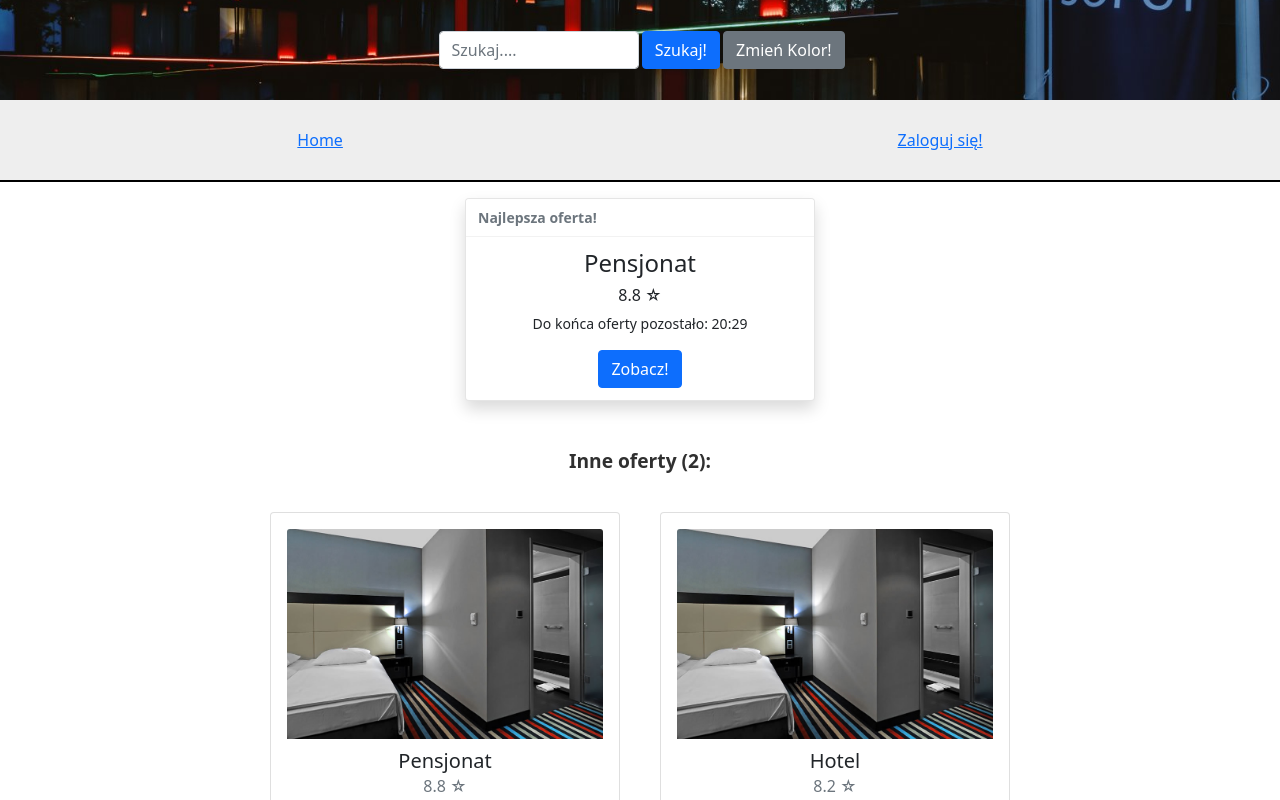
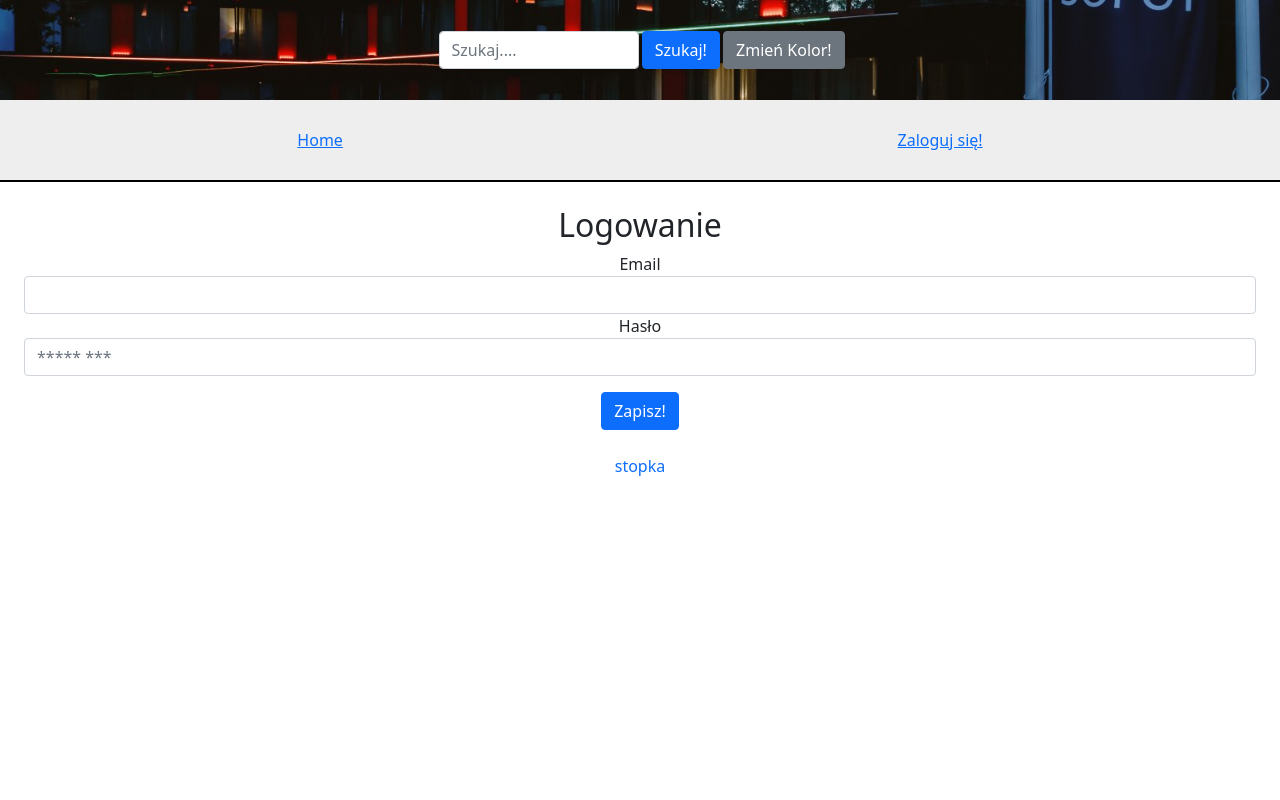
Before and after one commit to bjaworski2002/noclegi, a React (Create React App) app: page /zaloguj in a window 1280 px wide. Shown: the top 800 px of the page. Built offline with nearby package versions, Linux system fonts and the light colour scheme.

Commit message:
Authentication Basics, Error Handlers

```diff
--- a/src/App.js
+++ b/src/App.js
@@ -1,5 +1,5 @@
 import './App.css';
-import React, {useReducer} from 'react'
+import React, {lazy, Suspense, useReducer} from 'react'
 import {Button} from 'reactstrap';
 import {BrowserRouter as Router, Route, Switch} from 'react-router-dom';
 import Header from "./components/header/Header.js"
@@ -12,7 +12,12 @@ import {initialState, reducer} from "./components/hooks/appreducer/AppReducer";
 import Home from "./pages/Home/Home";
 import HotelPage from "./pages/HotelPage/HotelPage";
 import Search from "./pages/Search/Search";
-import Profile from "./pages/Profile/Profile";
+import NotFound from "./pages/404/404";
+import Login from "./pages/Auth/Login/Login";
+import AuthenticatedRoute from "./components/AuthenticatedRoute/AuthenticatedRoute";
+import ErrorBoundary from "./components/HOC/ErrorBoundary";
+
+const Profile = lazy(() => import("./pages/Profile/Profile"))
 
 function App() {
 
@@ -27,15 +32,20 @@ function App() {
     const menu = <Menu/>
     const content = (
         <div>
+            <Suspense fallback={<p>Loading</p>}>
                 <Switch>
+                    <AuthenticatedRoute path={"/profile"} isAuthenticated={state.isAuthenticated} component={Profile}/>
                     <Route path={"/hotels/:id"} component={HotelPage}/>
-                <Route path={"/wyszukaj/:term"} component={Search}/>
-                <Route path={"/profile"} component={Profile}/>
-                <Route path={"/"} component={Home}/>
+                    <Route path={"/wyszukaj/:term?"} component={Search}/>
+                    <Route path={"/zaloguj"} component={Login}/>
+                    <Route path={"/"} exact component={Home}/>
+                    <Route component={NotFound}/>
                 </Switch>
+            </Suspense>
         </div>
     )
-    const footer = <Footer/>
+    const footer =
+        <Footer/>
 
 
     return (
@@ -53,12 +63,14 @@ function App() {
                         state: state,
                         dispatch: dispatch
                     }}>
+                        <ErrorBoundary>
                             <Layout
                                 header={header}
                                 menu={menu}
                                 content={content}
                                 footer={footer}
                             />
+                        </ErrorBoundary>
                     </ReducerContext.Provider>
                 </ThemeContext.Provider>
             </AuthContext.Provider>
--- /dev/null
+++ b/src/components/AuthenticatedRoute/AuthenticatedRoute.js
@@ -0,0 +1,8 @@
+import {Redirect, Route} from "react-router-dom";
+import {ReducerContext} from "../context/Context";
+import {useContext} from 'react'
+
+export default function AuthenticatedRoute(props) {
+    const context = useContext(ReducerContext)
+    return context.state.isAuthenticated ? <Route {...props} /> : <Redirect to={"/zaloguj"}/>
+}
--- /dev/null
+++ b/src/components/HOC/ErrorBoundary.js
@@ -0,0 +1,26 @@
+import React, {Component} from 'react'
+
+export default class ErrorBoundary extends Component {
+    state = {
+        hasError: false
+    }
+
+    static getDerivedStateFromError(error) {
+        return {hasError: true}
+    }
+
+    componentDidCatch(error, errorInfo) {
+        //save error log
+    }
+
+    render() {
+        if (this.state.hasError) {
+            return (
+                <div className={"alert alert-danger"}>
+                    Wystąpił jakiś problem
+                </div>
+            )
+        }
+        return this.props.children
+    }
+}
--- a/src/components/besthotel/BestHotel.js
+++ b/src/components/besthotel/BestHotel.js
@@ -1,7 +1,8 @@
 import React, {useContext, useEffect, useState} from 'react';
-import {Button, Toast, ToastBody, ToastHeader} from 'reactstrap';
+import {Toast, ToastBody, ToastHeader} from 'reactstrap';
 import {ThemeContext} from "../context/Context";
 import moment from 'moment'
+import {Link} from "react-router-dom";
 
 const Example = (props) => {
 
@@ -35,7 +36,7 @@ const Example = (props) => {
                 <h4>{hotel.name}</h4>
                 <h6>{hotel.rank} &#9734;</h6>
                 <p>Do końca oferty pozostało: {time}</p>
-                <Button color={`${theme.theme}`} style={{color: `white`}}> Zobacz! </Button>
+                <Link to={`/hotels/${hotel.id}`} className={"btn btn-sm btn-primary"}> Zobacz! </Link>
             </ToastBody>
         </Toast>
     );
--- a/src/components/hooks/usewebsitetitle/useWebsiteTitle.js
+++ b/src/components/hooks/usewebsitetitle/useWebsiteTitle.js
@@ -1,7 +1,12 @@
 import {useEffect} from 'react'
 
 export default function useWebsiteTitle(title) {
+    const setTitle = (newTitle) => {
+        document.title = newTitle
+    }
     useEffect(() => {
-        document.title = title;
+        if (title) setTitle(title)
     }, [title])
+
+    return setTitle
 }
--- /dev/null
+++ b/src/pages/404/404.js
@@ -0,0 +1,8 @@
+export default function NotFound() {
+    return (
+        <div>
+            <h2>404</h2>
+            <p>Nie znaleziono takiej strony.</p>
+        </div>
+    )
+}
--- /dev/null
+++ b/src/pages/Auth/Login/Login.js
@@ -0,0 +1,18 @@
+export default function Login() {
+    return (
+        <div className={"p-4"}>
+            <h2>Logowanie</h2>
+            <form>
+                <div className={"form-group"}>
+                    <label>Email</label>
+                    <input type={"email"} className={"form-control"}/>
+                </div>
+                <div className={"form-group"}>
+                    <label>Hasło</label>
+                    <input type={"password"} placeholder={"***** ***"} className={"form-control"}/>
+                </div>
+                <button className={"btn btn-primary mx-4 mt-3"}>Zapisz!</button>
+            </form>
+        </div>
+    )
+}
--- a/src/pages/HotelPage/HotelPage.js
+++ b/src/pages/HotelPage/HotelPage.js
@@ -1,13 +1,14 @@
 import {useEffect, useState} from 'react'
 import {useParams} from "react-router-dom"
 import LoadingIcon from "../../components/UI/loadingicon/LoadingIcon";
+import useWebsiteTitle from "../../components/hooks/usewebsitetitle/useWebsiteTitle";
 
 export default function HotelPage(props) {
 
     const {id} = useParams()
     const [hotel, setHotel] = useState({})
     const [loading, setLoading] = useState(true)
-
+    const setTitle = useWebsiteTitle()
     const fetchHotel = () => {
         setHotel({
             id: 2,
@@ -15,6 +16,7 @@ export default function HotelPage(props) {
             description: "Lorem ipsum, losowe słowa stworzone żeby stworzyć templatkę. Super!",
             rank: 8.2
         })
+        setTitle(`Hotel - Hotel`)
         setLoading(false)
     }
     useEffect(() => {
--- /dev/null
+++ b/src/pages/Profile/MyHotels/MyHotels.js
@@ -0,0 +1,6 @@
+export default function MyHotels() {
+    return (<div>
+        <p>Nie masz żadnego hotelu</p>
+        <button className={"btn btn-primary"}>Dodaj hotel</button>
+    </div>)
+}
--- a/src/pages/Profile/Profile.js
+++ b/src/pages/Profile/Profile.js
@@ -1,5 +1,31 @@
+import ProfileDetails from "./ProfileDetails/ProfileDetails";
+import MyHotels from "./MyHotels/MyHotels";
+import {NavLink, Route, Switch, useRouteMatch} from "react-router-dom";
+import React from "react";
+
 export default function Profile(props) {
-    return (<div>
-        <h2>Mój profil</h2>
-    </div>)
+    const {path, url} = useRouteMatch()
+
+    return (
+        <div className={"card border-1 m-4"}>
+            <div className={"card-header"}>
+                <h2>Mój profil</h2>
+            </div>
+            <div className={"card-body"}>
+                <ul class={"nav nav-tabs"}>
+                    <li class={"nav-item"}>
+                        <NavLink className={"nav-link"} to={`${url}/edytuj`}>Profil</NavLink>
+                    </li>
+                    <li className={"nav-item"}>
+                        <NavLink className={"nav-link"} to={`${url}/hotele`}>Hotele</NavLink>
+                    </li>
+                </ul>
+                <div className={"pt-4"}>
+                    <Switch>
+                        <Route path={`${url}/hotele`} component={MyHotels}/>
+                        <Route path={`${url}`} component={ProfileDetails}/>
+                    </Switch>
+                </div>
+            </div>
+        </div>)
 }
--- /dev/null
+++ b/src/pages/Profile/ProfileDetails/ProfileDetails.js
@@ -0,0 +1,15 @@
+export default function ProfileDetails(props) {
+    return (
+        <form>
+            <div className={"form-group"}>
+                <label>Email</label>
+                <input type={"email"} value={"bjaworski2002@gmail.com"} className={"form-control"}/>
+            </div>
+            <div className={"form-group"}>
+                <label>Hasło</label>
+                <input type={"password"} placeholder={"***** ***"} className={"form-control"}/>
+            </div>
+            <button className={"btn btn-primary mx-4 mt-3"}>Zapisz!</button>
+        </form>
+    )
+}
```
Lines whose indentation alone changed are shown as unchanged.
